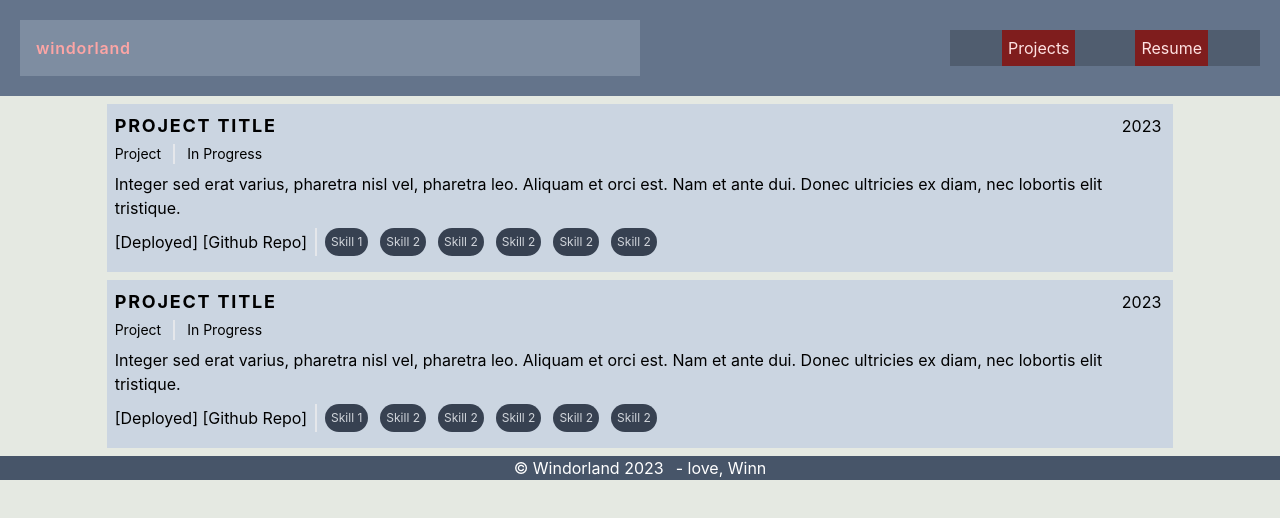
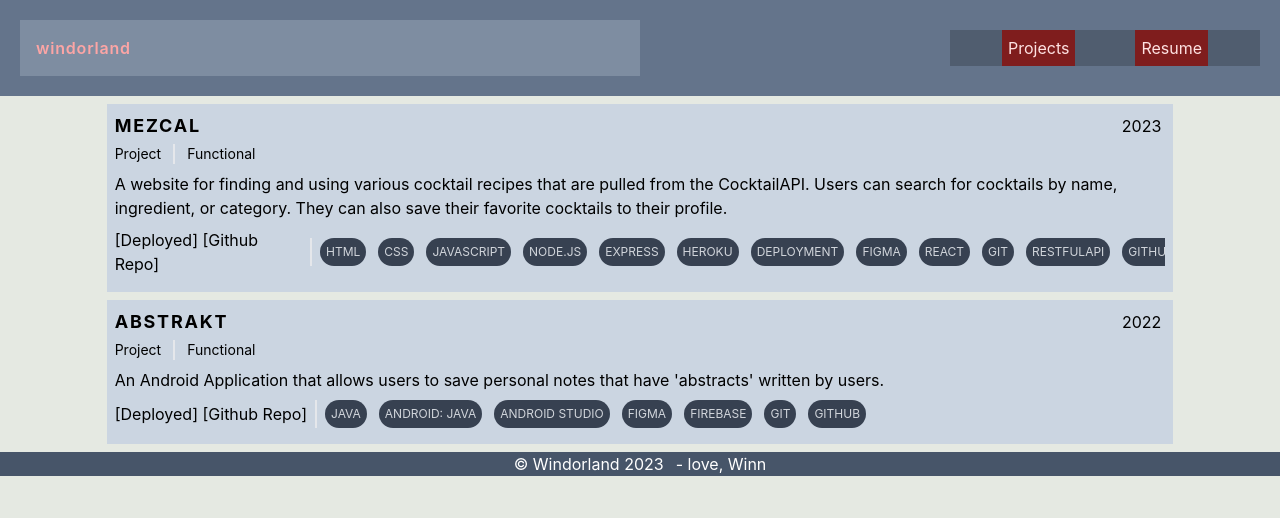
Before and after one commit to winnie-phebus/windor-website, a React (Create React App) app: page /projects in a window 1280 px wide. Shown: the top 518 px of the page. Built offline with nearby package versions, Linux system fonts and the light colour scheme.

Commit message:
some minor updates

```diff
--- a/src/Header.js
+++ b/src/Header.js
@@ -2,10 +2,6 @@ import React from "@heroicons/react";
 import { Link } from "react-router-dom";
 
 export default function Header() {
-  const onClick = () => {
-    console.log("clicked");
-  };
-
   return (
     <div class="container-fluid mx-auto flex flex-row items-center justify-between space-x-5  bg-slate-500 p-5">
       <span class="basis-1/2 self-stretch bg-slate-300/25 p-4 font-semibold tracking-wider text-red-300 hover:italic">
--- a/src/project/index.js
+++ b/src/project/index.js
@@ -1,15 +1,19 @@
 import React from "react";
 import ProjectCard from "./project-card";
+import projects from "./projects.json";
 
 export default function Project() {
   return (
     <ul>
-      <li>
-        <ProjectCard />
-      </li>
-      <li>
-        <ProjectCard />
-      </li>
+      {projects.map((project) => (
+        <li>
+          <ProjectCard project={project} />
+        </li>
+      ))}
+      {/* <li>
+        {console.log(projects[0].title)}
+        <ProjectCard project={projects[0]} />
+      </li> */}
     </ul>
   );
 }
--- a/src/project/project-card.js
+++ b/src/project/project-card.js
@@ -1,8 +1,8 @@
 import React from "react";
 import SkillList from "./skill-list";
 
-export default function ProjectCard() {
-  const exampleProject = {
+export default function ProjectCard({
+  project = {
     title: "Project Title",
     githubURI: "https://github.com/winnie-phebus/4550_project_team7",
     deployedURI: "",
@@ -13,32 +13,37 @@ export default function ProjectCard() {
     skills: ["Skill 1", "Skill 2", "Skill 3", "Skill 4", "Skill 5"],
     description:
       "Integer sed erat varius, pharetra nisl vel, pharetra leo. Aliquam et orci est. Nam et ante dui. Donec ultricies ex diam, nec lobortis elit tristique.",
-  };
+  },
+}) {
   return (
     <div class="mx-auto my-2 w-5/6 bg-slate-300 p-2 hover:rounded-se-3xl">
-      <div class="flex justify-between items-center space-x-4">
-        <h1 class="text-lg font-bold uppercase tracking-widest">
-          {exampleProject.title}
-        </h1>
-        <p class="px-1">{exampleProject.dates}</p>
+      <div class="hover:bg-slate-700">
+        <div class="flex justify-between items-center space-x-4">
+          <h1 class="text-lg font-bold uppercase tracking-widest">
+            {project.title}
+          </h1>
+          <p class="px-1">{project.dates}</p>
+        </div>
+        <div class="flex justify-start text-xs sm:text-sm space-x-3 divide-x-2 py-1">
+          <h4 class="">{project.type}</h4>
+          <h4 class="px-3">{project.status}</h4>
+        </div>
       </div>
-      <div class="flex justify-start text-xs sm:text-sm space-x-3 divide-x-2 py-1">
-        <h4 class="">{exampleProject.type}</h4>
-        <h4 class="px-3">{exampleProject.status}</h4>
-      </div>
-      <p class="my-1">{exampleProject.description}</p>
+      <p class="my-1">{project.description}</p>
       <div class="items-center my-2 flex space-x-2 divide-x-2">
         <div class="w-1.5/5 sm:w-auto">
           <a class="hover:tracking-widest hover:text-red-400" href="#">
             {" "}
             [Deployed]{" "}
           </a>
-          <a class="hover:tracking-widest hover:text-red-400" href="#">
+          <a
+            class="hover:tracking-widest hover:text-red-400"
+            href={project.githubURI}>
             {" "}
             [Github Repo]{" "}
           </a>
         </div>
-        <SkillList />
+        <SkillList skills={project.skills} />
       </div>
     </div>
   );
--- a/src/project/projects.json
+++ b/src/project/projects.json
@@ -4,6 +4,8 @@
     "githubURI": "https://github.com/winnie-phebus/4550_project_team7",
     "deployedURI": "",
     "status": "Functional",
+    "type": "Project",
+    "dates": "2023",
     "types": ["Web", "School/ Academic", "Development", "Capstone"],
     "skills": [
       "HTML",
@@ -26,6 +28,8 @@
     "githubURI": "https://github.com/winnie-phebus/NU_MAD_SM2022_Final_Project_06",
     "deployedURI": "",
     "status": "Functional",
+    "type": "Project",
+    "dates": "2022",
     "types": ["Mobile", "Academic", "Development", "Capstone"],
     "skills": [
       "Java",
--- a/src/project/skill-list/index.js
+++ b/src/project/skill-list/index.js
@@ -1,26 +1,15 @@
 import React from "@heroicons/react";
 
-export default function SkillList() {
+export default function SkillList({
+  skills = ["Skill 1", "Skill 2", "Skill 3", "Skill 4", "Skill 5"],
+}) {
   return (
     <ul class="overflow-x-auto px-2 text-xs sm:text-sm flex space-x-3">
-      <li class="rounded-full flex-none bg-gray-700 p-1.5 text-xs text-gray-300 hover:bg-red-400 hover:text-white">
-        Skill 1
-      </li>
-      <li class="rounded-full bg-gray-700 p-1.5 text-xs text-gray-300">
-        Skill 2
-      </li>
-      <li class="rounded-full bg-gray-700 p-1.5 text-xs text-gray-300">
-        Skill 2
-      </li>
-      <li class="rounded-full bg-gray-700 p-1.5 text-xs text-gray-300">
-        Skill 2
-      </li>
-      <li class="rounded-full bg-gray-700 p-1.5 text-xs text-gray-300">
-        Skill 2
-      </li>
-      <li class="rounded-full bg-gray-700 p-1.5 text-xs text-gray-300">
-        Skill 2
-      </li>
+      {skills.map((skill) => (
+        <li class="rounded-full flex-none bg-gray-700 p-1.5 text-xs uppercase text-gray-300 hover:bg-red-400 hover:text-white hover:tracking-widest">
+          {skill}
+        </li>
+      ))}
     </ul>
   );
 }
```
